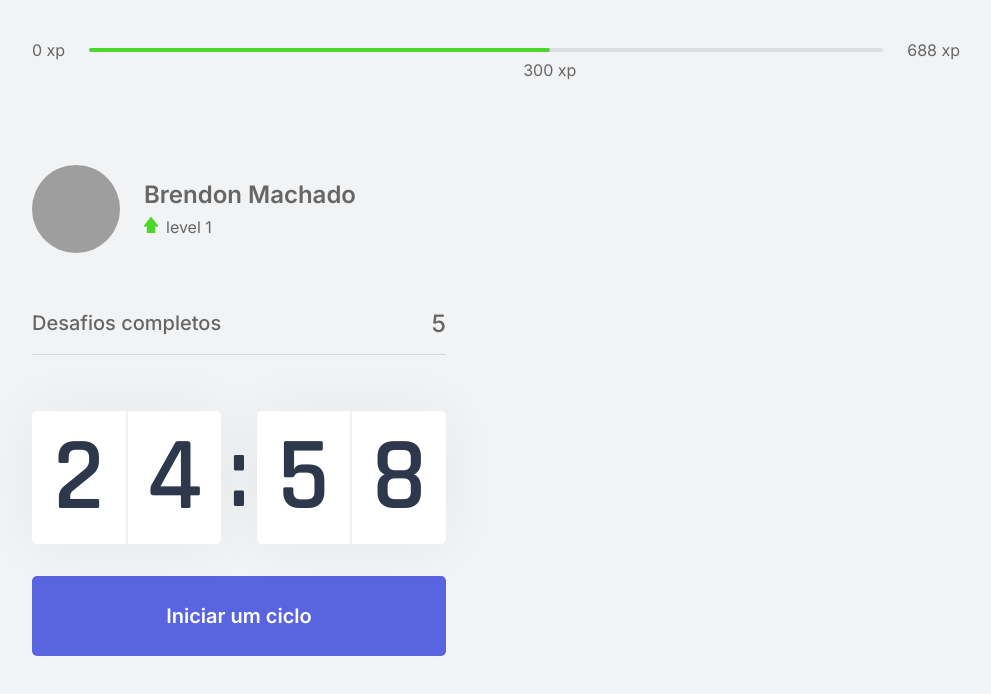
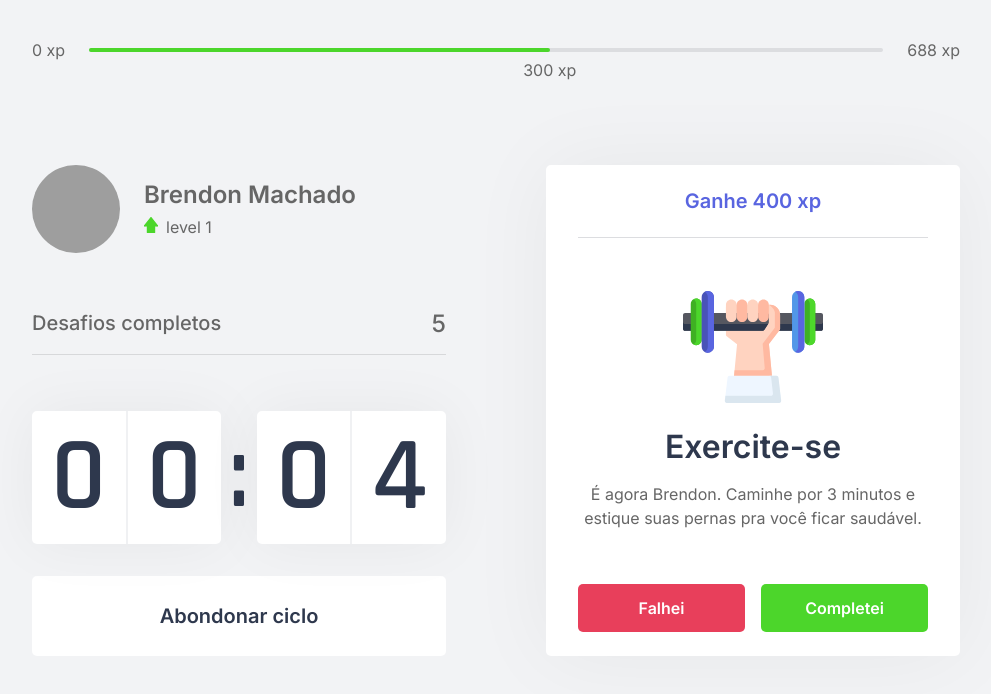
Before and after one commit to benmacario/app-moveit, a Next.js app: page / in a window 1280 px wide. Both pictures are taken after a click on the button "Iniciar um ciclo". Shown: the top 694 px of the page, without its empty margins (144-1135 px from the left). Built offline with nearby package versions, Linux system fonts and the light colour scheme; grey boxes are pictures that could not be loaded.

Commit message:
Finish Countdouwn and ChallengeBox components

```diff
--- /dev/null
+++ b/src/components/ChallengeBox.tsx
@@ -0,0 +1,31 @@
+import styles from '../styles/components/ChallengeBox.module.css'
+
+export function ChallengeBox() {
+  const hasActiveChallenge = true;
+  return(
+    <div className={styles.challengeBoxContainer}>
+      { hasActiveChallenge ? (
+        <div className={styles.challengeBoxActive}>
+          <header>Ganhe 400 xp</header>
+          <main>
+            <img src="icons/body.svg"/>
+            <strong>Exercite-se</strong>
+            <p>É agora Brendon. Caminhe por 3 minutos e estique suas pernas pra você ficar saudável.</p>
+          </main>
+          <footer>
+            <button type="button" className={styles.challengeBoxFailedButton}>Falhei</button>
+            <button type="button" className={styles.challengeBoxSucceedesButton}>Completei</button>
+          </footer>
+        </div>
+      ) : (
+        <div className={styles.challengeBoxNotActive}>
+          <strong>Inicie um ciclo para receber desafios a serem completados</strong>
+          <p>
+            <img src="icons/level-up.svg" alt="level up" />
+            Complete-os e avance de level.
+          </p>
+        </div>
+      )}
+    </div>
+  );
+}
--- a/src/components/CompletedChallengs.tsx
+++ b/src/components/CompletedChallenges.tsx
@@ -1,6 +1,6 @@
 import styles from '../styles/components/CompletedChallengs.module.css';
 
-export function CompletedChallengs() {
+export function CompletedChallenges() {
   return (
     <div className={styles.completedChallengsContainer}>
       <span> Desafios completos</span>
--- a/src/components/Countdown.tsx
+++ b/src/components/Countdown.tsx
@@ -1,9 +1,12 @@
 import { useEffect, useState } from 'react';
 import styles from '../styles/components/Countdown.module.css';
 
+let countdownTimeout: NodeJS.Timeout;
+
 export function Countdown() {
-  const [time, setTime] = useState(25 * 60);
-  const [active, setActive] = useState(false);
+  const [time, setTime] = useState(0.1 * 60);
+  const [isActive, setIsActive] = useState(false);
+  const [hasFinished, setHasFinished] = useState(false);
 
   const minutes = Math.floor(time / 60);
   const seconds = time % 60;
@@ -12,16 +15,25 @@
   const [secondLeft, secondRight] = String(seconds).padStart(2, '0').split('');
 
   function startCountdown() {
-    setActive(true);
+    setIsActive(true);
+  }
+
+  function resetCountdown() {
+    clearTimeout(countdownTimeout);
+    setIsActive(false);
+    setTime(0.1 * 60);
   }
 
   useEffect(() => {
-    if(active && time > 0) {
-      setTimeout(() => {
+    if(isActive && time > 0) {
+      countdownTimeout = setTimeout(() => {
         setTime(time - 1);
       }, 1000);
+    } else if(isActive && time === 0 ) {
+      setHasFinished(true);
+      setIsActive(false);
     }
-  }, [active, time]);
+  }, [isActive, time]);
 
   return(
     <div>
@@ -36,6 +48,24 @@
           <span>{secondRight}</span>
         </div>
       </div>
+      { hasFinished ? (
+        <button
+          disabled
+          className={styles.countdownButton}
+        >
+          Ciclo encerrado
+        </button>
+      ) : (
+        <>
+          { isActive ? (
+            <button
+              type="button"
+              className={`${styles.countdownButton} ${styles.countdownButtonActive}`}
+              onClick={resetCountdown}
+            >
+              Abondonar ciclo
+            </button>
+          ) : (
             <button
               type="button"
               className={styles.countdownButton}
@@ -43,6 +73,9 @@
             >
               Iniciar um ciclo
             </button>
+          )}
+        </>
+      )}
     </div>
   );
 }
--- a/src/pages/index.tsx
+++ b/src/pages/index.tsx
@@ -1,9 +1,11 @@
 import { ExperienceBar } from "../components/ExperienceBar";
+import Head from 'next/head'
+
 import { Profile } from "../components/Profile";
-import { CompletedChallengs } from "../components/CompletedChallengs";
+import { CompletedChallenges } from "../components/CompletedChallenges";
 import { Countdown } from "../components/Countdown";
+import { ChallengeBox } from "../components/ChallengeBox";
 
-import Head from 'next/head'
 import style from '../styles/pages/Home.module.css';
 
 export default function Home() {
@@ -17,10 +19,12 @@
       <section>
         <div>
           <Profile />
-          <CompletedChallengs />
+          <CompletedChallenges />
           <Countdown />
         </div>
-        <div></div>
+        <div>
+        <ChallengeBox />
+        </div>
       </section>
     </div>
   )
--- /dev/null
+++ b/src/styles/components/ChallengeBox.module.css
@@ -0,0 +1,109 @@
+.challengeBoxContainer {
+  height: 100%;
+
+  display: flex;
+  flex-direction: column;
+  align-items: center;
+  justify-content: center;
+
+  text-align: center;
+
+  background: var(--white);
+  border-radius: 5px;
+  box-shadow: 0 0 86px rgba(0, 0, 0, 0.05);
+  padding: 1.5rem 2rem;
+}
+
+.challengeBoxNotActive {
+  display: flex;
+  flex-direction: column;
+  align-items: center;
+}
+
+.challengeBoxNotActive strong {
+  font-size: 1.5rem;
+  font-weight: 500;
+  line-height: 1.4;
+}
+
+.challengeBoxNotActive p {
+  display: flex;
+  flex-direction: column;
+  align-items: center;
+  line-height: 1.4;
+  max-width: 70%;
+  margin-top: 3rem;
+}
+
+.challengeBoxNotActive img {
+  margin-bottom: 1rem;
+}
+
+.challengeBoxActive {
+  height: 100%;
+
+  display: flex;
+  flex-direction: column;
+}
+
+.challengeBoxActive header {
+  color: var(--blue);
+  font-weight: 600;
+  font-size: 1.25rem;
+  padding: 0 2rem 1.5rem;
+  border-bottom: 1px solid var(--gray-line);
+}
+
+.challengeBoxActive main {
+  flex: 1;
+  display: flex;
+  flex-direction: column;
+  align-items: center;
+  justify-content: center;
+}
+
+.challengeBoxActive main strong {
+  font-size: 2rem;
+  font-weight: 600;
+  color: var(--title);
+  margin: 1.5rem 0 1rem;
+}
+
+.challengeBoxActive main p {
+  line-height: 1.5;
+}
+
+.challengeBoxActive footer {
+  display: grid;
+  grid-template-columns: 1fr 1fr;
+  gap: 1rem;
+}
+
+.challengeBoxActive footer button {
+  height: 3rem;
+
+  display: flex;
+  align-items: center;
+  justify-content: center;
+
+  border: 0;
+  border-radius: 5px;
+
+  color: var(--white);
+
+  font-size: 1rem;
+  font-weight: 600;
+  transition: filter 0.2s;
+}
+
+.challengeBoxActive footer button.challengeBoxFailedButton {
+  background: var(--red);
+}
+
+.challengeBoxActive footer button.challengeBoxSucceedesButton {
+  background: var(--green);
+}
+
+.challengeBoxActive footer button:hover {
+  filter: brightness(0.9);
+}
--- a/src/styles/components/Countdown.module.css
+++ b/src/styles/components/Countdown.module.css
@@ -59,6 +59,22 @@
   transition: background-color 0.2s;
 }
 
-.countdownButton:hover {
+.countdownButton:not(:disabled):hover {
   background: var(--blue-dark);
 }
+
+.countdownButtonActive {
+  background: var(--white);
+  color: var(--title);
+}
+
+.countdownButtonActive:not(:disabled):hover {
+  background: var(--red);
+  color: var(--white);
+}
+
+.countdownButton:disabled {
+  background: var(--white);
+  color: var(--text);
+  cursor: not-allowed;
+}
```
Lines whose indentation alone changed are shown as unchanged.
